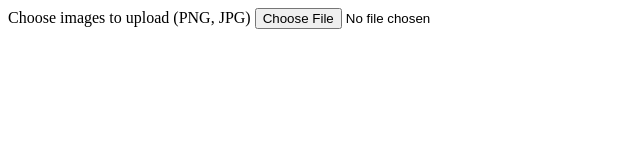
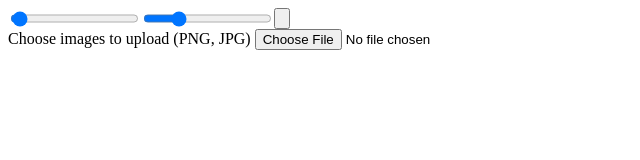
Before and after one commit to Danjohnsonnj/sample-colors-from-image-upload, a website built with webpack: page index.html in a window 1280 px wide. Shown: the whole page, without its empty margins (0-640 px from the left). Built offline with nearby package versions, Linux system fonts and the light colour scheme.

Commit message:
Adding controls for samples and sampleSize

```diff
--- a/index.html
+++ b/index.html
@@ -14,6 +14,9 @@
   <body>
 
     <form method="post" enctype="multipart/form-data">
+      <input name="samples" type="range" min="2" max="200" step="1">
+      <input name="sampleSize" type="range" min="1" max="200" step="1">
+      <input name="set" type="button">
       <div class="upload">
         <label for="image_uploads">Choose images to upload (PNG, JPG)</label>
         <input type="file" id="image_uploads" name="image_uploads" accept=".jpg, .jpeg, .png">
--- a/src/ImagePreview.js
+++ b/src/ImagePreview.js
@@ -4,7 +4,7 @@ class ImagePreview {
   constructor(config) {
     this.sampler = new Sampler()
     const mergedConfig = Object.assign({
-      input: document.querySelector('input'),
+      input: document.querySelector('input[name="image_uploads"]'),
       preview: document.querySelector('.preview'),
       swatches: document.querySelector('.swatches'),
       progress: document.querySelector('.progress'),
--- a/src/site.js
+++ b/src/site.js
@@ -6,4 +6,17 @@ document.addEventListener('DOMContentLoaded', () => {
     samples: DEFAULTS.samples,
     sampleSize: DEFAULTS.sampleSize
   })
+
+  const inputSamples = document.querySelector('input[name="samples"]')
+  const inputSampleSize = document.querySelector('input[name="sampleSize"]')
+  const buttonSet = document.querySelector('input[name="set"]')
+  inputSamples.value = DEFAULTS.samples
+  inputSampleSize.value = DEFAULTS.sampleSize
+
+  buttonSet.addEventListener('click', evt => {
+    evt.preventDefault()
+    window.previewer.samples = inputSampleSize.value
+    window.previewer.sampleSize = inputSampleSize.value
+  })
+
 })
```
